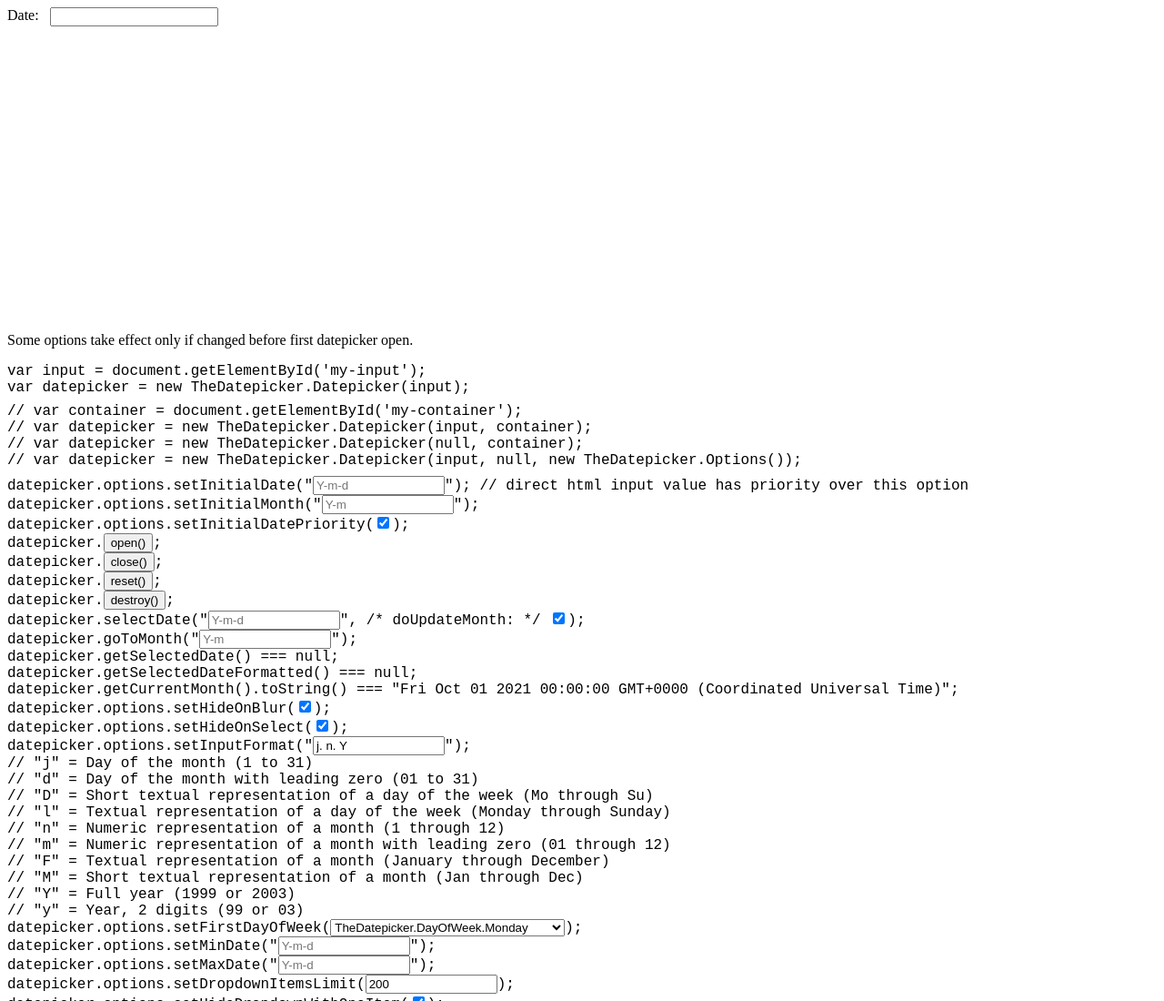
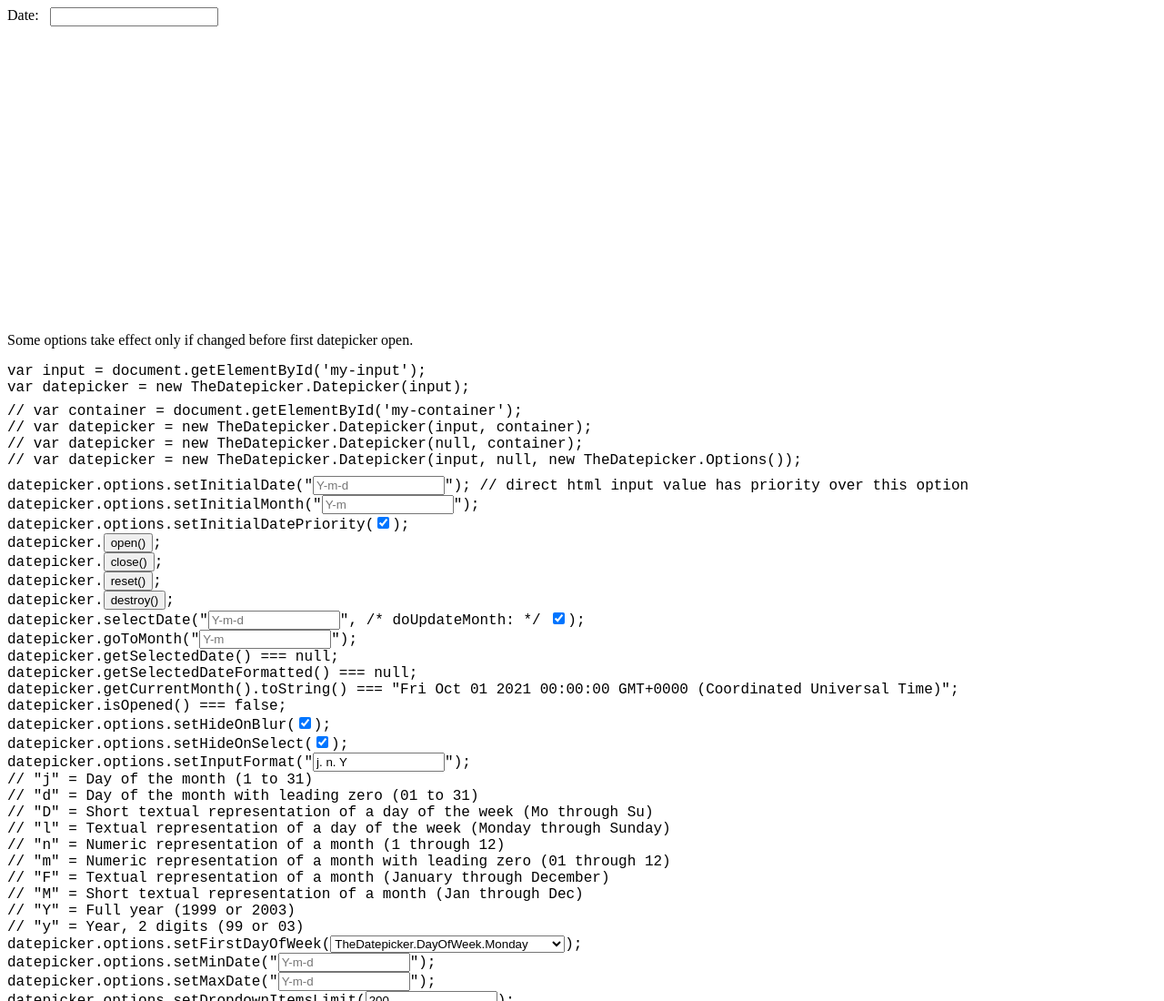
Before and after one commit to thedatepicker/thedatepicker, a website: page index.html in a window 1280 px wide. Shown: the top 1100 px of the page at 91% size. Drawn offline with Linux system fonts and the light colour scheme.

Commit message:
isOpened demo

```diff
--- a/index.html
+++ b/index.html
@@ -127,6 +127,9 @@
 				</li>
 				<li>
 					<label>datepicker.getCurrentMonth()<span id="currentMonth"></span>;</label>
+				</li>
+				<li>
+					<label>datepicker.isOpened() === <span id="opened"></span>;</label>
 				</li>
 				<li>
 					<label>datepicker.options.setHideOnBlur(<input type="checkbox" id="hideOnBlur" checked="checked">);</label>
@@ -535,6 +538,13 @@ return header;
 			datepicker.options.onMonthChange(updateCurrentMonth);
 			updateCurrentMonth();
 
+			var openedOutput = document.getElementById('opened');
+			var updateOpened = function () {
+				openedOutput.innerText = datepicker.isOpened() ? 'true' : 'false';
+			};
+			datepicker.options.onOpenAndClose(updateOpened);
+			updateOpened();
+
 			datepicker.render();
 
 			var updateSetting = function (settingInput, callback, doNotCallRender) {
@@ -571,6 +581,8 @@ return header;
 					datepicker.options.onSelect(updateSelectedDate);
 				} else if (eventName === 'monthChange') {
 					datepicker.options.onMonthChange(updateCurrentMonth);
+				} else if (eventName === 'openAndClose') {
+					datepicker.options.onOpenAndClose(updateOpened);
 				}
 
 				if (body === '') {
```
